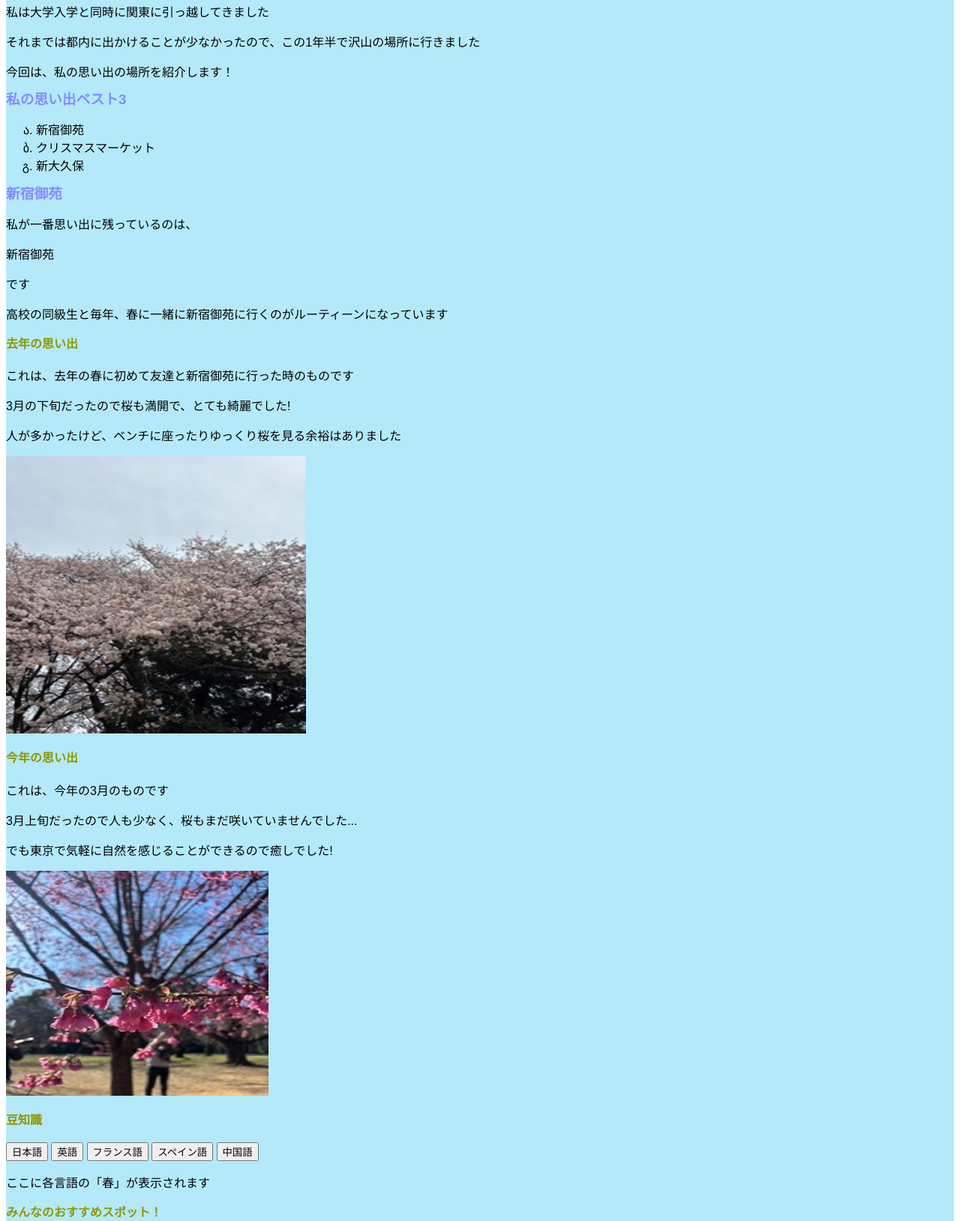
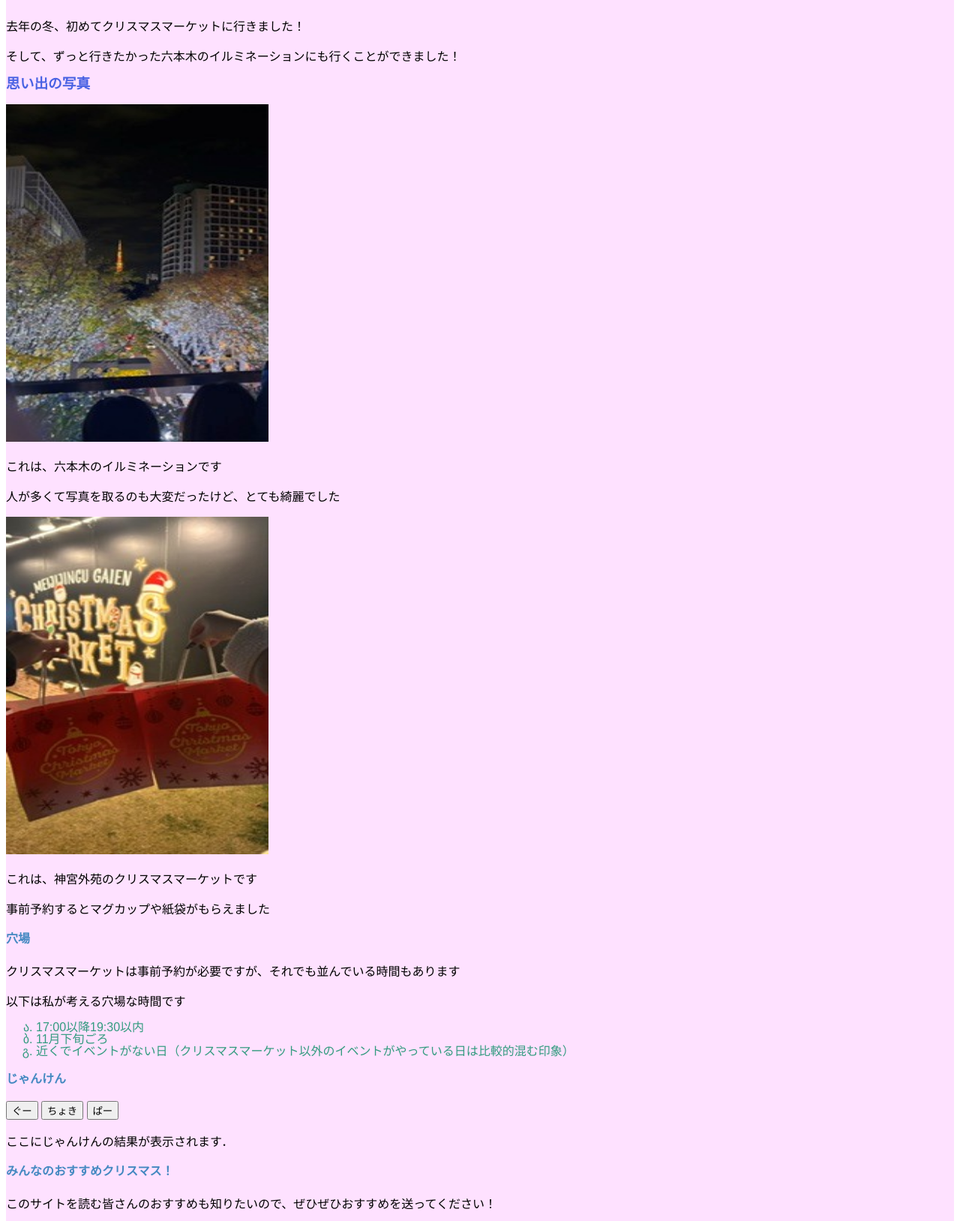
Before and after one commit to e2526118/e2526118.github.io, a plain HTML site: page index.html in a window 1280 px wide. Shown: the part 166-1794 px from the top of the page at 75% size. Drawn offline with Linux system fonts and the light colour scheme.

Commit message:
最終課題

```diff
--- a/css/main.css
+++ b/css/main.css
@@ -3,25 +3,17 @@
 * {
     font-family: sans-serif, serif, "メイリオ";
 }
-header {
-     background-color: rgb(255, 252, 174);
-}
+
 h1 {
-    background-color: rgb(255, 254, 174);
+    background-color: rgb(158, 143, 198);
 }
 
-h2 {
-    color: rgb(53, 59, 172);
-
-    line-height: 1rem;
-
-    text-align: center;
-
-    text-align: justify;
+header {
+    background-color: rgb(158, 143, 198);
 }
 
 h3 {
-    color: rgb(133, 139, 255);
+    color: rgb(73, 98, 227);
 
     line-height: 1rem;
 
@@ -31,7 +23,17 @@ h3 {
 }
 
 h4{
-    color: rgb(145, 150, 0);
+    color: rgb(67, 136, 193);
+
+    line-height: 1rem;
+
+    text-align: center;
+
+    text-align: justify;
+}
+
+li {
+    color: rgb(50, 155, 127);
 
     line-height: 1rem;
 
@@ -49,7 +51,7 @@ a:hover {
 }
 
 main {
-    background-color: lch(85.65% 26.43 224.12 / 0.737);
+    background-color: lch(88.37% 28.75 323.04 / 0.626);
 }
 
 ul {
--- a/index.html
+++ b/index.html
@@ -10,14 +10,15 @@
 
     <script src="./js/main.js" defer></script>
     <link rel="stylesheet" href="./css/main.css">
-    <title>最終課題 ｜ 思い出紹介</title>
+    <title>最終課題 ｜ 大学生のための情報・デジタルリテラシー</title>
+
 
 </head>
 
 <body>
-    <div class="container"></div>
+
     <header id="top">
-        <h1>思い出紹介</h1>
+        <h1>大学生のための情報・デジタルリテラシー</h1>
         <nav>
             ホーム
             タグリファレンス
@@ -27,73 +28,45 @@
 
     <main>
         <section>
-            <div>
-                <h2>私の思い出</h2>
-            </div>
-            <div>
-                <p>私は大学入学と同時に関東に引っ越してきました</p>
-                <p>それまでは都内に出かけることが少なかったので、この1年半で沢山の場所に行きました</p>
-                <p>今回は、私の思い出の場所を紹介します！</p>
-            </div>
+            <h2>クリスマスマーケット＆六本木イルミネーション</h2>
+            <p>去年の冬、初めてクリスマスマーケットに行きました！</p>
+            <p>そして、ずっと行きたかった六本木のイルミネーションにも行くことができました！</p>
         </section>
 
         <section>
-            <h3>私の思い出ベスト3</h3>
+            <h3>思い出の写真</h3>
+            <img src="image/ropponngi.jpg" alt="六本木イルミ" width="350" height="450">
+            <p>これは、六本木のイルミネーションです</p>
+            <p>人が多くて写真を取るのも大変だったけど、とても綺麗でした</p>
+            <img src="image/xmas.jpg" alt="クリスマスマーケット" width="350" height="450">
+            <p>これは、神宮外苑のクリスマスマーケットです</p>
+            <p>事前予約するとマグカップや紙袋がもらえました</p>
+        </section>
+
+        <section>
+            <h4>穴場</h4>
+            <p>クリスマスマーケットは事前予約が必要ですが、それでも並んでいる時間もあります</p>
+            <p>以下は私が考える穴場な時間です</p>
             <ul>
-                <li>新宿御苑</li>
-                <li>クリスマスマーケット</li>
-                <li>新大久保</li>
+                <li>17:00以降19:30以内</li>
+                <li>11月下旬ごろ</li>
+                <li>近くでイベントがない日（クリスマスマーケット以外のイベントがやっている日は比較的混む印象）</li>
             </ul>
         </section>
 
         <section>
-            <h3>新宿御苑</h3>
-            <div>
-                <p>私が一番思い出に残っているのは、</p>
-                <div>
-                    <p>新宿御苑</p>
-                </div>
-                <p>です</p>
-                <p>高校の同級生と毎年、春に一緒に新宿御苑に行くのがルーティーンになっています</p>
-            </div>
-        </section>
+            <h4>じゃんけん</h4>
 
-        <section>
-            <div>
-                <h4>去年の思い出</h4>
-            </div>
-            <p>これは、去年の春に初めて友達と新宿御苑に行った時のものです</p>
-            <p>3月の下旬だったので桜も満開で、とても綺麗でした!</p>
-            <p>人が多かったけど、ベンチに座ったりゆっくり桜を見る余裕はありました</p>
-            <img src="image/gyoenn2.jpg" alt="新宿御苑" width="400" height="370">
-        </section>
+            <button onclick="janken(0)">ぐー</button>
+            <button onclick="janken(1)">ちょき</button>
+            <button onclick="janken(2)">ぱー</button>
 
-        <section>
-            <div>
-                <h4>今年の思い出</h4>
-            </div>
-            <p>これは、今年の3月のものです</p>
-            <p>3月上旬だったので人も少なく、桜もまだ咲いていませんでした...</p>
-            <p>でも東京で気軽に自然を感じることができるので癒しでした!</p>
-            <img src="image/gyoenn1.jpg" alt="新宿御苑" width="350" height="300">
-        </section>
-
-        <section>
-            <h4>豆知識</h4>
-
-              <button onclick="sayspring(0)">日本語</button>
-              <button onclick="sayspring(1)">英語</button>
-              <button onclick="sayspring(2)">フランス語</button>
-              <button onclick="sayspring(3)">スペイン語</button>
-              <button onclick="sayspring(4)">中国語</button>
-
-             <p id="say_spring">ここに各言語の「春」が表示されます</p>
-
+            <p id="result">ここにじゃんけんの結果が表示されます．</p>
         </section>
 
         <section>
 
-            <h4>みんなのおすすめスポット！</h4>
+            <h4>みんなのおすすめクリスマス！</h4>
             <p>このサイトを読む皆さんのおすすめも知りたいので、ぜひぜひおすすめを送ってください！</p>
 
             <form action="index.html" method="post">
@@ -168,7 +141,7 @@
         </section>
 
         <section>
-            <h4>受信データ</h4>
+            <h2>受信データ</h2>
             <div>
                 氏名:
                 <span id="display-surname"></span>
@@ -179,14 +152,12 @@
         <section>
             <h4>紹介ページ</h4>
             <ul class="link">
-                <li><a href="http://127.0.0.1:3000/kadai3/second/second.html?vscode-livepreview=true"
-                        target="_blank">六本木イルミ＆クリスマスマーケット</a></li>
                 <li><a href="http://127.0.0.1:3000/kadai3/third/third.html?vscode-livepreview=true"
                         target="_blank">新大久保</a></li>
+                <li><a href="http://127.0.0.1:3000/kadai3/first/first.html?vscode-livepreview=true"
+                        target="_blank">新宿御苑</a></li>
             </ul>
         </section>
-
-
         <p><a href="#top">トップに戻る</a></p>
     </main>
 
--- a/js/main.js
+++ b/js/main.js
@@ -1,27 +1,37 @@
-console.log("Hello World !");
-console.log("Hello World !!");
-console.log("Hello World !!!");
-console.log("Hello World !!!!");
-console.log("Hello World !!!!!");
+function janken(myHand) {
 
-function sayspring(language) {
+    let handArray = ['ぐー', 'ちょき', 'ぱー'];
 
-    message = "春";
-    if (language === 0) {
-        console.log("春");
-    } else if (language === 1) {
-        message = "spring";
-    } else if (language === 2) {
-        message = "printemps";
-    } else if (language === 3) {
-        message = "primavera";
-    } else if (language === 4) {
-        message = "春天";
-    }
+    let resultArray = ['アイコです．', 'あなたの負けです．', 'あなたの勝ちです．'];
 
-    console.log(message);
 
-    const spring_result = document.querySelector('#say_spring');
-    spring_result.textContent = message;
+    let computerHand = 0;
 
+
+    let result = 0;
+
+
+    console.log('あなたの手は：' + handArray[myHand]);
+
+
+    let rand = Math.random() * 100;
+    console.log('乱数：' + rand);
+
+
+    let rand_int = Math.floor(rand);
+    console.log('乱数（整数）：' + rand_int);
+
+
+    computerHand = rand_int % 3;
+    console.log('computerHand：' + computerHand);
+    console.log('コンピュータの手は：' + handArray[computerHand]);
+
+    result = (myHand - computerHand + 3) % 3
+
+
+    console.log(resultArray[result]);
+    console.log('-----------------------------');
+
+    const janken_result = document.querySelector('#result');
+    janken_result.textContent = resultArray[result];
 }
```
Also changed, not shown: image/ropponngi.jpg (added), image/xmas.jpg (added).
